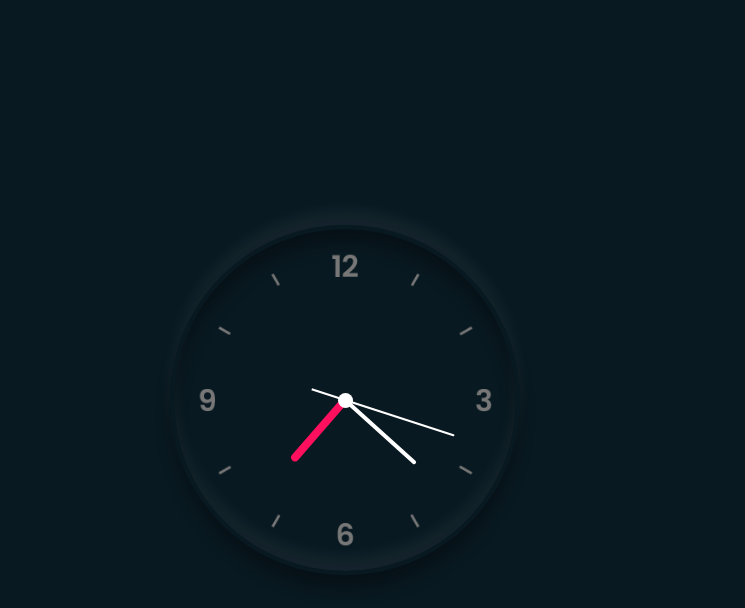
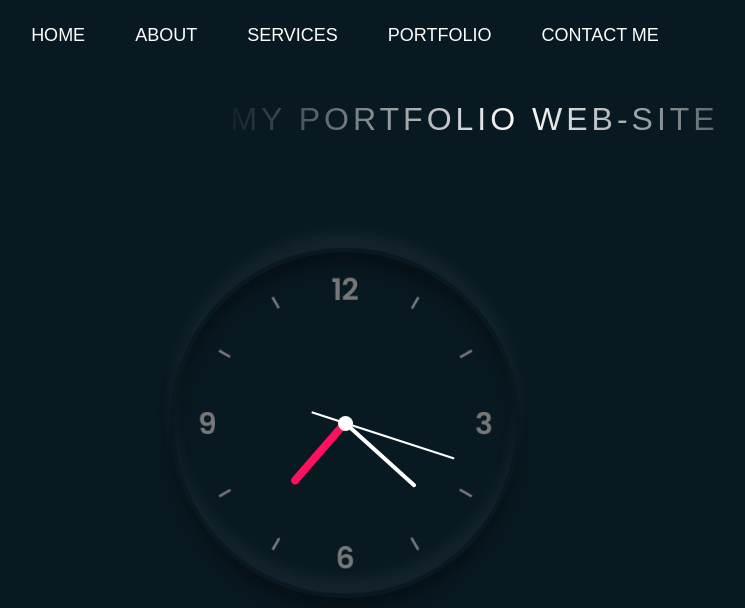
Before and after one commit to ZakharSavchuk-wsu/tut, a website: page index.html in a window 1280 px wide. Shown: the whole page, without its empty margins (295-1040 px from the left). Drawn offline with Linux system fonts and the light colour scheme.

Commit message:
Create Navigation Menu and Greetings

```diff
--- a/index.html
+++ b/index.html
@@ -5,9 +5,25 @@
     <meta charset="UTF-8">
     <meta name="viewport" content="width=device-width, initial-scale=1.0">
     <link rel="stylesheet" href="./css/style.css">
+    <script src="./"></script>
 </head>
 
 <body>
+    <div class="menu">
+    <ul>
+        <li><a href="">Home</a></li>
+        <li><a href="">About</a></li>
+        <li><a href="">Services</a></li>
+        <li><a href="">Portfolio</a></li>
+        <li><a href="">Contact Me</a></li>
+    </ul>
+    </div>
+
+<div class="welcome">
+    <p>Welcome in my Portfolio web-site</p>
+</div>
+
+<div class="fullclock">
     <div class="clock">
         <div class="hour">
             <div class="hr" id="hr"></div>
@@ -36,6 +52,7 @@
             sc.style.transform = `rotateZ(${ss}deg)`;
         })
     </script>
+    </div>
 </body>
 
 </html>
--- a/scss/style.scss
+++ b/scss/style.scss
@@ -18,13 +18,110 @@ $arrowColor: #fff;
     box-sizing: border-box;
 }
 
+
 body{
-   display: flex;
-   justify-content: center;
+    //  display: flex;
+   min-height: 100vh;
+  justify-content: center;
    align-items: center;
-   min-height: 100vh;
    background: #091921;
+
 }
+
+ ul{
+    margin-top: 20px;
+    // margin: 0;
+    padding: 0;
+    display: flex;
+    justify-content: center;
+    }
+
+ul li {
+    list-style: none;
+    margin: 0 20px;
+    transition: 0.5s;
+}
+
+ul li a {
+    display: block;
+    position: relative;
+    text-decoration: none;
+    padding: 5px;
+    font-size: 18px;
+    font-family: sans-serif;
+    color: $arrowColor;
+    text-transform: uppercase;
+    transition: 0.5s;
+}
+
+ul:hover li a{
+            transform: scale(1.2);
+            opacity: .2;
+            filter: blur(5px);
+        }
+
+ ul li a:hover{
+     transform: scale(1.4);
+     opacity: 1;
+     filter: blur(0);
+ }
+ ul li a::before{
+     content: '';
+     position: absolute;
+     top: 0;
+     left: 0;
+     width: 100%;
+     height: 100%;
+     background-color: #ff105e;
+     transition: transform 0.5s;
+     transform-origin: right;
+     transform: scaleX(0);
+     z-index: -1;
+ }
+ul li a:hover::before{
+    transition: transform 0.5s;
+    transform-origin: left;
+    transform: scaleX(1);
+}
+
+.welcome{
+    margin-top: 50px;
+    display: flex;
+    justify-content: center;
+    align-items: center;
+p{
+    position: relative;
+    font-family: sans-serif;
+    color: $arrowColor;
+    text-transform: uppercase;
+    font-size: 2em;
+    letter-spacing: 4px;
+    overflow: hidden;
+    background: linear-gradient(90deg, #091921, #fff, #091921);
+    background-repeat: no-repeat;
+    background-size: 80%;
+    animation: animate 3s linear infinite;
+    -webkit-background-clip: text;
+    -webkit-text-fill-color: transparent;
+}
+@keyframes animate {
+    0%{
+        background-position: -500%;
+    }
+    100%{
+        background-position: 500%;
+    }
+}
+}
+
+
+
+ .fullclock{
+     display: flex;
+     justify-content: center;
+     align-items: center;
+     margin-top: 110px;
+ }
 
 .clock{
   width: 350px;
```
Also changed, not shown: css/style.css.
